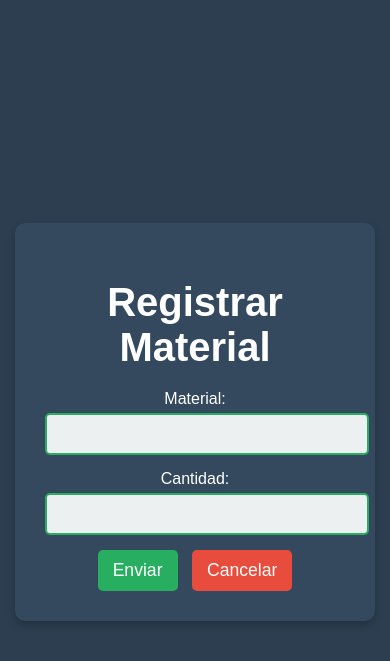
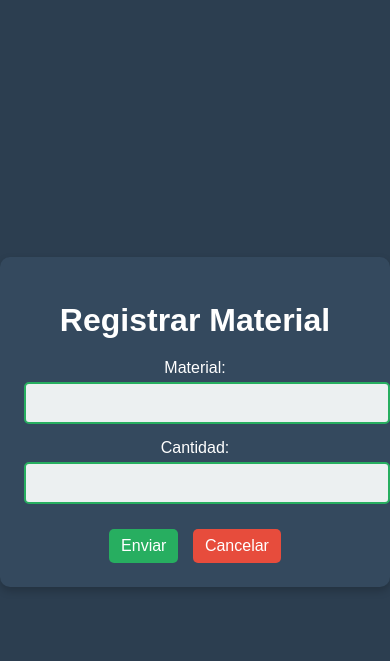
Before and after one commit to LoreOth/App-desarrollo-softw, a Django app: page /usuarios/formulario-material/ in a window 390 px wide. Shown: the top 661 px of the page. Run offline with Django 4.2, Linux system fonts and the light colour scheme; a user stored in the database is signed in.

Commit message:
Responsive

```diff
--- a/usuarios/templates/usuarios/formulario_material.html
+++ b/usuarios/templates/usuarios/formulario_material.html
@@ -22,10 +22,11 @@
         }
         form {
             background-color: #34495e; /* Fondo gris oscuro para el formulario */
-            padding: 30px;
+            padding: 2em; /* Espaciado interno */
             border-radius: 10px; /* Bordes redondeados */
             box-shadow: 0 4px 8px rgba(0, 0, 0, 0.2); /* Sombra para profundidad */
-            width: 300px; /* Ancho del formulario */
+            width: 90%; /* Ancho del formulario adaptado */
+            max-width: 400px; /* Ancho máximo */
             text-align: center; /* Centrar texto */
         }
         input[type="number"], input[type="text"] {
@@ -47,6 +48,7 @@
             cursor: pointer; /* Cambia el cursor al pasar por encima */
             transition: background-color 0.3s; /* Efecto de transición */
             font-size: 1.1em; /* Tamaño del texto */
+            margin-top: 10px; /* Espacio encima del botón */
         }
         button:hover {
             background-color: #219150; /* Color al pasar el cursor por encima */
@@ -64,6 +66,20 @@
             color: white; /* Color de las etiquetas */
             display: block; /* Hacer que las etiquetas ocupen toda la línea */
             margin-bottom: 5px; /* Espacio debajo de las etiquetas */
+        }
+
+        /* Media Queries para Responsividad */
+        @media (max-width: 600px) {
+            h1 {
+                font-size: 2em; /* Tamaño de texto más pequeño en pantallas pequeñas */
+            }
+            form {
+                padding: 1.5em; /* Reducir el padding en pantallas pequeñas */
+            }
+            button {
+                font-size: 1em; /* Ajustar tamaño de botón */
+                padding: 8px 12px; /* Ajustar espaciado interno del botón */
+            }
         }
     </style>
 </head>
--- a/usuarios/templates/usuarios/gracias.html
+++ b/usuarios/templates/usuarios/gracias.html
@@ -15,6 +15,7 @@
             margin: 0;
             color: white; /* Texto blanco para todo el cuerpo */
             text-align: center; /* Centrar el texto */
+            padding: 1em; /* Espaciado para pantallas pequeñas */
         }
         h1 {
             font-size: 2.5em; /* Tamaño del texto */
@@ -44,7 +45,6 @@
         <h1>¡Gracias!</h1> <!-- Título del mensaje -->
         <p>¡Gracias por enviar el formulario!</p> <!-- Mensaje de agradecimiento -->
         <a href="{% url 'home' %}">Volver al inicio</a>
-
     </div>
 </body>
 </html>
--- a/usuarios/templates/usuarios/login.html
+++ b/usuarios/templates/usuarios/login.html
@@ -14,6 +14,7 @@
             height: 100vh;
             margin: 0;
             color: white; /* Texto blanco para todo el cuerpo */
+            padding: 1em; /* Espaciado interno para pequeños dispositivos */
         }
         h1 {
             text-align: center;
@@ -25,7 +26,8 @@
             padding: 30px;
             border-radius: 10px; /* Bordes redondeados */
             box-shadow: 0 4px 8px rgba(0, 0, 0, 0.2); /* Sombra para profundidad */
-            width: 300px; /* Ancho del formulario */
+            width: 100%; /* Ancho completo para pequeños dispositivos */
+            max-width: 400px; /* Ancho máximo del formulario */
             text-align: center; /* Centrar texto */
         }
         input[type="text"], input[type="password"] {
@@ -47,6 +49,7 @@
             cursor: pointer; /* Cambia el cursor al pasar por encima */
             transition: background-color 0.3s; /* Efecto de transición */
             font-size: 1.1em; /* Tamaño del texto */
+            width: 100%; /* Botón ocupa todo el ancho del formulario */
         }
         button:hover {
             background-color: #219150; /* Color al pasar el cursor por encima */
--- a/usuarios/templates/usuarios/logout.html
+++ b/usuarios/templates/usuarios/logout.html
@@ -15,6 +15,7 @@
             height: 100vh;
             margin: 0;
             text-align: center; /* Centrar texto */
+            padding: 1em; /* Espaciado interno para dispositivos pequeños */
         }
         h1 {
             font-size: 2.5em; /* Tamaño del texto */
@@ -31,6 +32,10 @@
             border-radius: 5px; /* Bordes redondeados del enlace */
             padding: 10px 15px; /* Espaciado interno */
             transition: background-color 0.3s, color 0.3s; /* Efecto de transición */
+            display: inline-block; /* Para que el padding funcione correctamente */
+            margin: 5px 0; /* Margen vertical entre los enlaces */
+            width: 100%; /* Ancho completo para dispositivos pequeños */
+            max-width: 300px; /* Ancho máximo del enlace */
         }
         a:hover {
             background-color: #27ae60; /* Color de fondo al pasar el cursor */
```
Also changed, not shown: usuarios/templates/usuarios/home.html (+17 -0 lines), usuarios/templates/usuarios/registro.html (+9 -1 lines).
